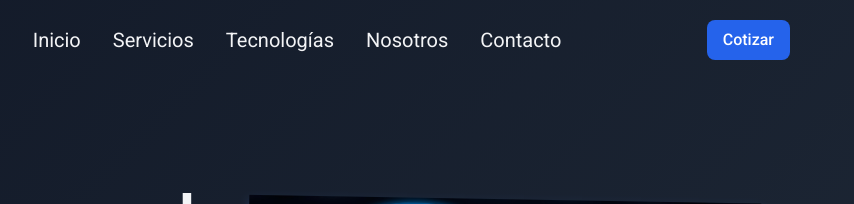
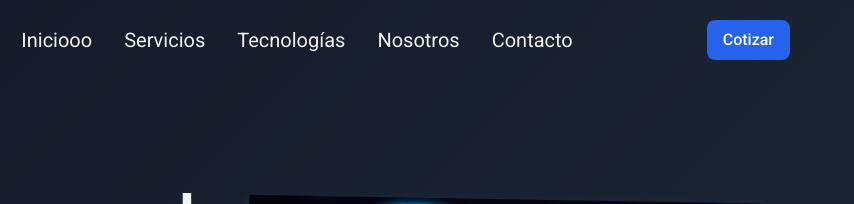
Before and after one commit to luisarg10/PaginasWEB, a plain HTML site: page index.html in a window 1280 px wide. Shown: the top 204 px of the page, 426-1280 px from the left. Drawn offline with nearby package versions, Linux system fonts and the light colour scheme.

Commit message:
cambios de nombre a la pagina index

```diff
--- a/index.html
+++ b/index.html
@@ -3,7 +3,7 @@
 <head>
     <meta charset="UTF-8">
     <meta name="viewport" content="width=device-width, initial-scale=1.0">
-    <title>Next Infinite Group- Soluciones Tecnologicas</title>
+    <title>Next Infinite Group- Soluciones Tecnologicas --</title>
     <meta name="description" content="Next Infinite Group ofrece soluciones tecnológicas integrales: automatización, inteligencia artificial, desarrollo de software y consultoría tecnológica.">
     <meta name="keywords" content="automatización, inteligencia artificial, desarrollo software, consultoría tecnológica, RPA, transformación digital">
     <meta name="author" content="Next Infinite Group">
@@ -51,7 +51,7 @@
             </div>
 
             <div class="hidden md:flex space-x-8">
-                <a href="#home" class="text-xl hover:text-blue-400 transition">Inicio</a>
+                <a href="#home" class="text-xl hover:text-blue-400 transition">Iniciooo</a>
                 <a href="#services" class="text-xl hover:text-blue-400 transition">Servicios</a>
                 <a href="#technologies" class="text-xl hover:text-blue-400 transition">Tecnologías</a>
                 <a href="#about" class="text-xl hover:text-blue-400 transition">Nosotros</a>
```
